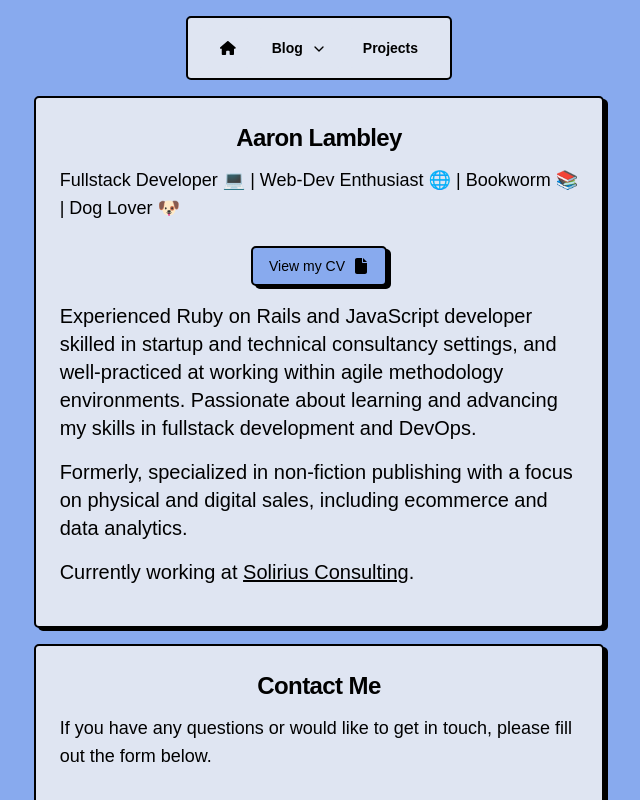
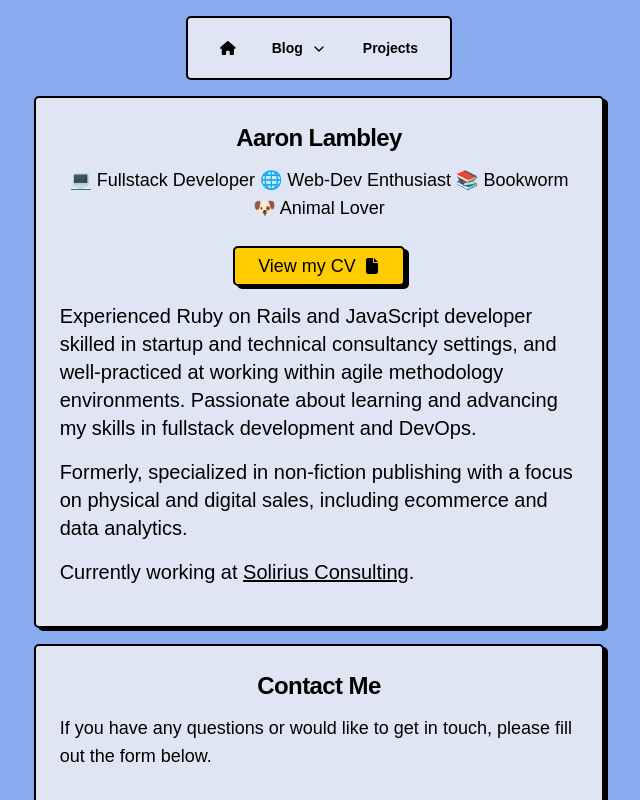
Before and after one commit to lambley/portfolio-v2, a Next.js app: page / in a window 1280 px wide. Shown: the top 800 px of the page, without its empty margins (321-961 px from the left). Built offline with nearby package versions, Linux system fonts and the light colour scheme.

Commit message:
Accessibility tweaks for homepage button and navbar links

```diff
--- a/app/page.tsx
+++ b/app/page.tsx
@@ -17,19 +17,23 @@ export default function HomePage() {
       <Card className="bg-bg w-full md:w-3/4 xl:w-1/2 mb-4">
         <CardHeader className="flex items-center justify-center">
           <CardTitle className="text-2xl">Aaron Lambley</CardTitle>
-          <CardDescription className="text-lg">
-            Fullstack Developer 💻 | Web-Dev Enthusiast 🌐 | Bookworm 📚 | Dog
-            Lover 🐶
+          <CardDescription className="text-lg text-center">
+            💻 Fullstack Developer 🌐 Web-Dev Enthusiast 📚 Bookworm 🐶 Animal
+            Lover
           </CardDescription>
         </CardHeader>
         <CardContent className="text-xl">
           <div className="flex justify-center mb-4">
-            <Button variant="default" size="default">
+            <Button
+              variant="default"
+              size="default"
+              className="w-full md:w-1/3 2xl:w-1/4 bg-active py-6 md:py-4 2xl:py-4"
+            >
               <Link
                 href="https://drive.google.com/file/d/15az5jAl01qd-3bCD3o2CqrL090N0n7gR/view?usp=sharing"
                 target="_blank"
                 rel="noreferrer"
-                className="flex items-center justify-center gap-2"
+                className="flex items-center justify-center gap-2 text-xl md:text-lg"
               >
                 View my CV <FontAwesomeIcon icon={faFile} />
               </Link>
--- a/components/navigation.tsx
+++ b/components/navigation.tsx
@@ -43,7 +43,10 @@ export default function Navigation() {
         <NavigationMenuList className="flex justify-between w-full">
           <NavigationMenuItem>
             <Link href="/" legacyBehavior passHref>
-              <NavigationMenuLink className={navigationMenuTriggerStyle()}>
+              <NavigationMenuLink
+                className={navigationMenuTriggerStyle()}
+                aria-label="Home"
+              >
                 <FontAwesomeIcon icon={faHouse} />
               </NavigationMenuLink>
             </Link>
@@ -67,13 +70,11 @@ export default function Navigation() {
             </NavigationMenuContent>
           </NavigationMenuItem>
           <NavigationMenuItem>
-          <Link href="/projects" legacyBehavior passHref>
-            <NavigationMenuLink className={navigationMenuTriggerStyle()}>
-              <span className="m750:max-w-[80px] m750:text-xs">
-                Projects
-              </span>
-            </NavigationMenuLink>
-          </Link>
+            <Link href="/projects" legacyBehavior passHref>
+              <NavigationMenuLink className={navigationMenuTriggerStyle()}>
+                <span className="m750:max-w-[80px] m750:text-xs">Projects</span>
+              </NavigationMenuLink>
+            </Link>
           </NavigationMenuItem>
         </NavigationMenuList>
       </NavigationMenu>
```
